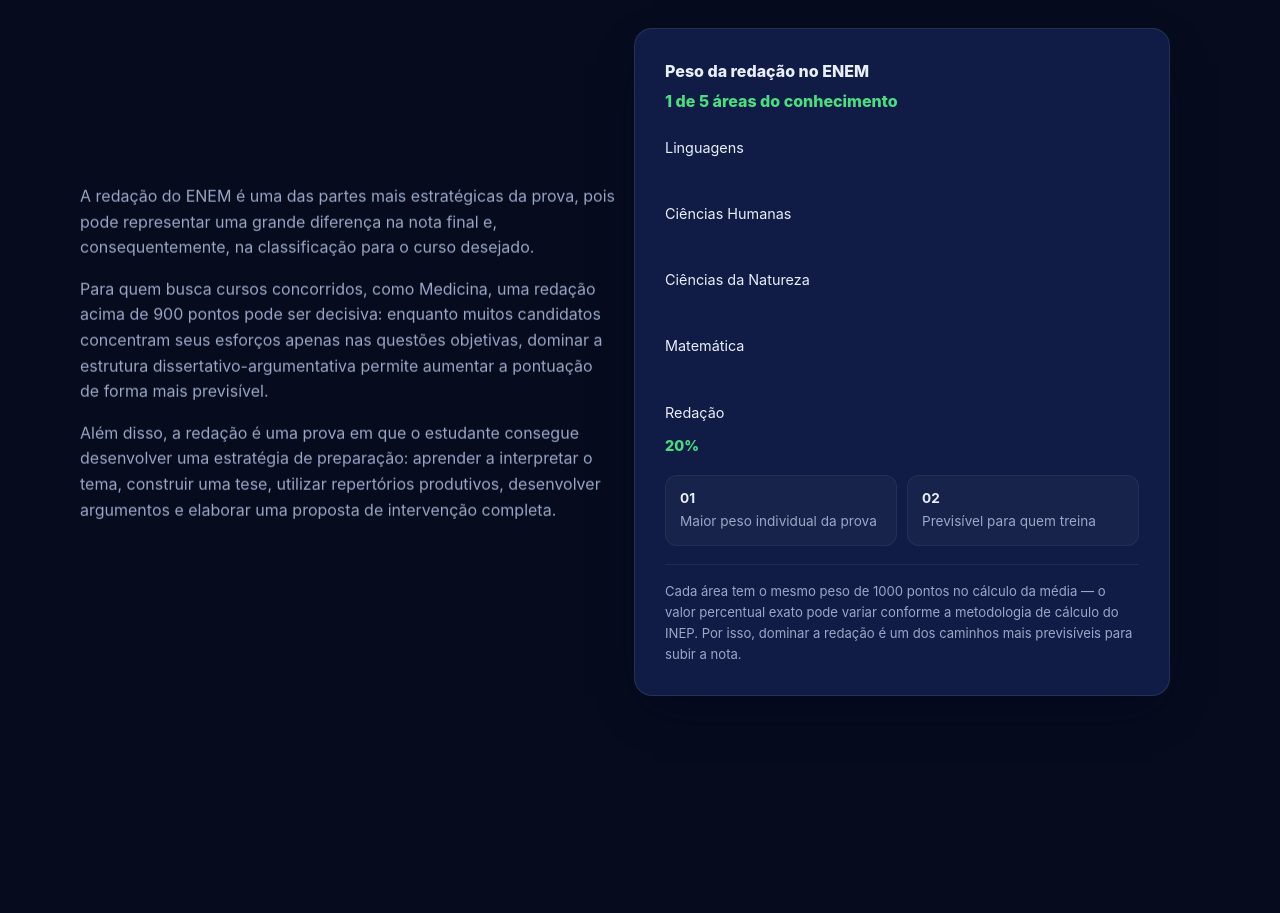
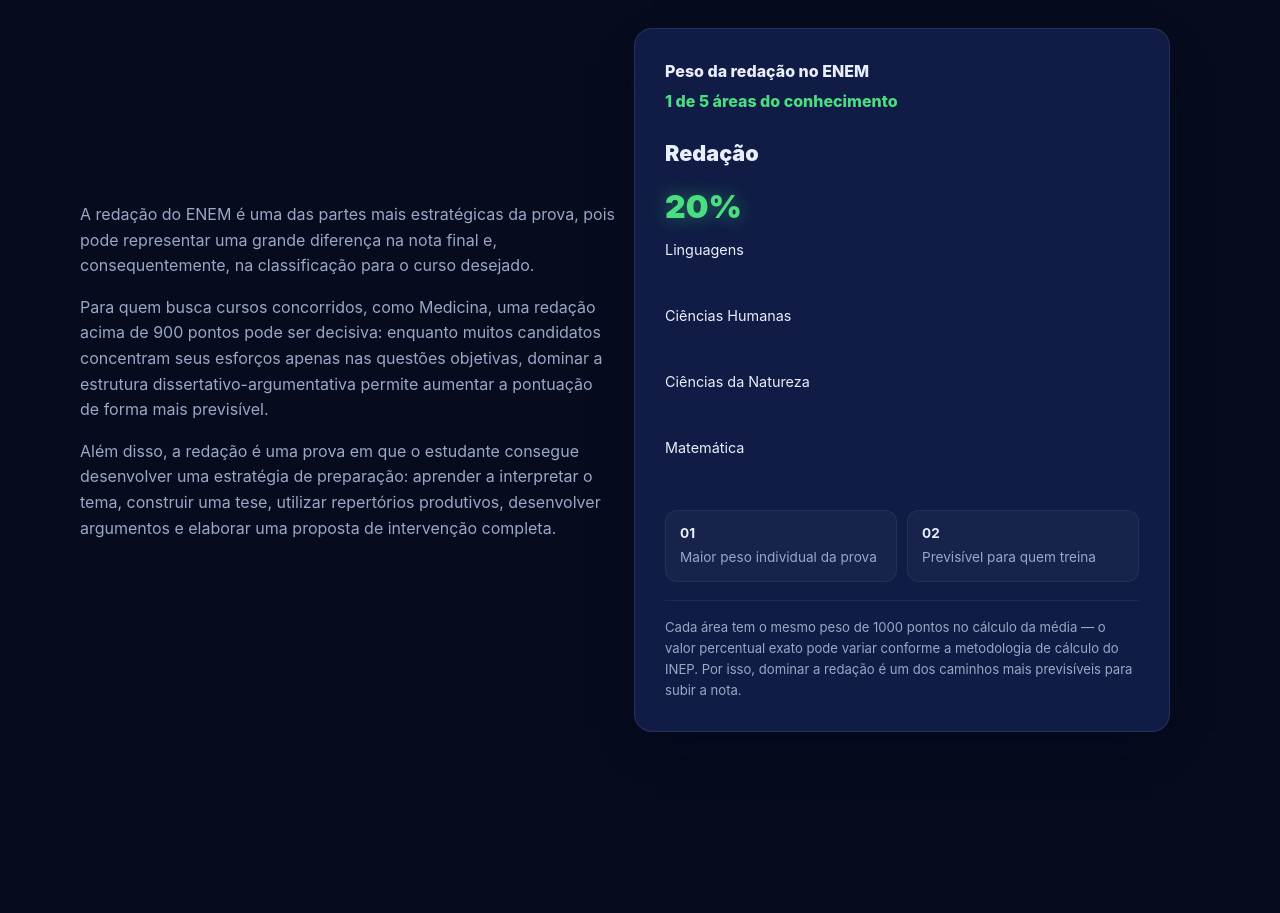
Before and after one commit to igorarujo98-ship-it/-segredo-dos-900-, a website: page index.html in a window 1280 px wide. Shown: the part 1020-1933 px from the top of the page. Drawn offline with Linux system fonts and the light colour scheme.

Commit message:
feat: remover fundo e melhorar qualidade da foto; redacao em 1o lugar no infografico com destaque maior

```diff
--- a/config/conteudo.js
+++ b/config/conteudo.js
@@ -40,11 +40,11 @@
       // Editável: valor percentual ilustrativo (baseado na estrutura atual do ENEM).
       redacaoPorcentagem: 20,
       areas: [
+        { nome: "Redação", ativa: true },
         { nome: "Linguagens", ativa: false },
         { nome: "Ciências Humanas", ativa: false },
         { nome: "Ciências da Natureza", ativa: false },
         { nome: "Matemática", ativa: false },
-        { nome: "Redação", ativa: true },
       ],
       legenda:
         "Cada área tem o mesmo peso de 1000 pontos no cálculo da média — o valor percentual exato pode variar conforme a metodologia de cálculo do INEP. Por isso, dominar a redação é um dos caminhos mais previsíveis para subir a nota.",
--- a/styles.css
+++ b/styles.css
@@ -450,13 +450,25 @@ section {
   background: rgba(148, 163, 184, 0.4);
 }
 
+.barra-area.ativa {
+  font-size: 1.35rem;
+  font-weight: 900;
+  margin: 6px 0;
+}
+
 .barra-area.ativa i {
   width: 20%;
+  height: 16px;
   background: linear-gradient(90deg, var(--green), var(--green2));
   box-shadow: 0 0 14px rgba(74, 222, 128, 0.8);
 }
 
-.barra-area.ativa .percent { color: var(--green2); font-weight: 800; }
+.barra-area.ativa .percent {
+  color: var(--green2);
+  font-weight: 900;
+  font-size: 2rem;
+  text-shadow: 0 0 18px rgba(74, 222, 128, 0.45);
+}
 
 .infografico .legenda {
   font-size: 0.82rem;
```
Also changed, not shown: 1 other file.
